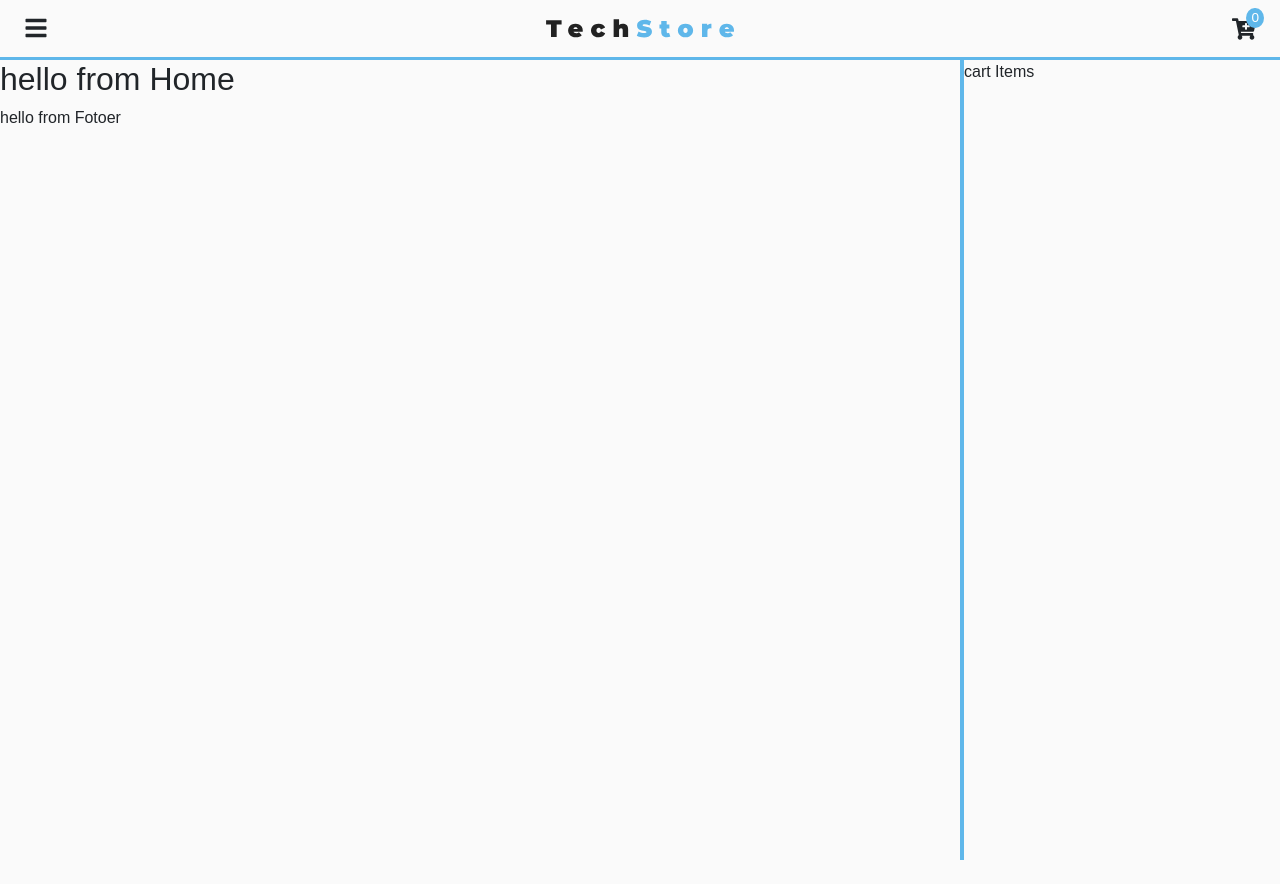
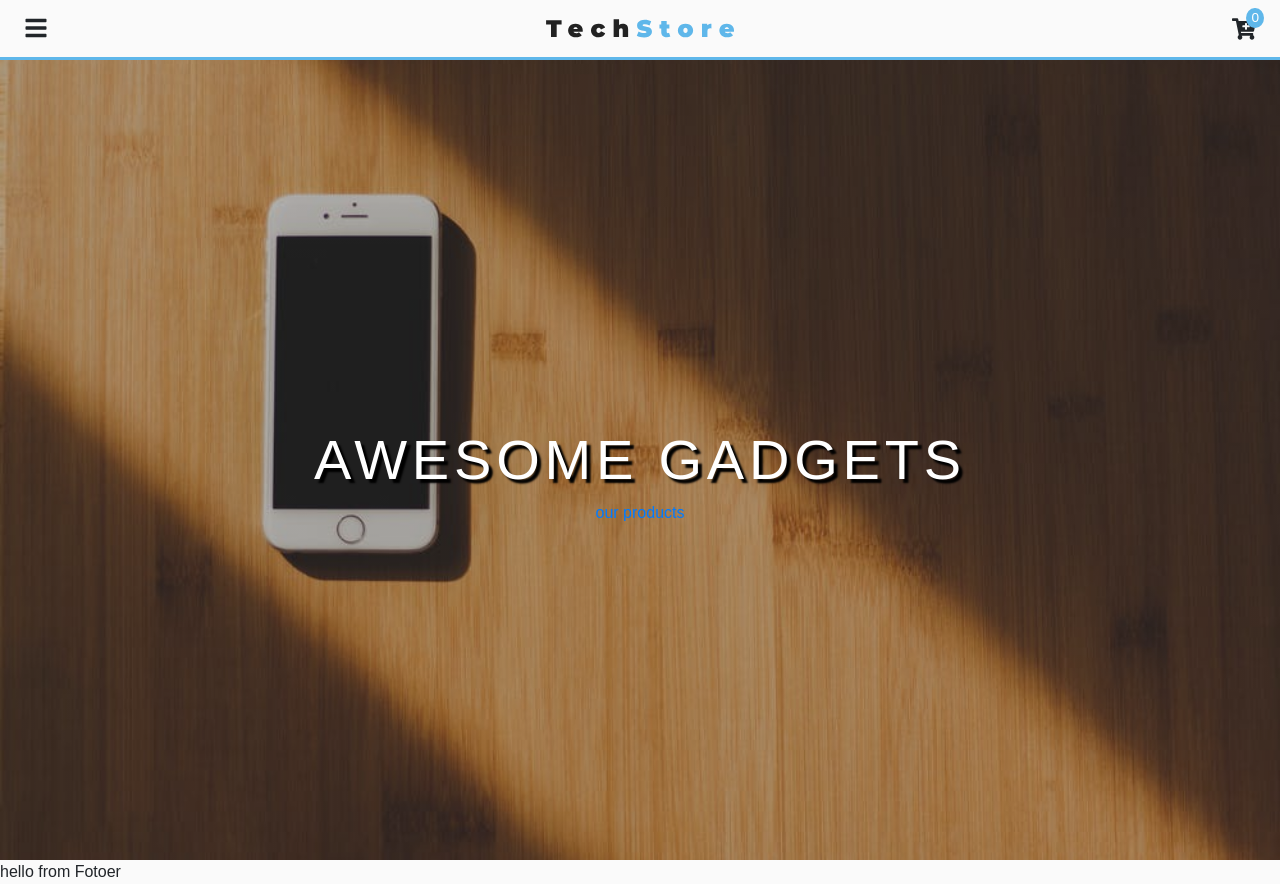
Before and after one commit to ahmadnawazgct/react-gadgetstore, a React (Create React App) app: page / in a window 1280 px wide. Before the commit the page ends 800 px from the top, so only its background shows below. Built offline with nearby package versions, Linux system fonts and the light colour scheme.

Commit message:
first commit

```diff
--- /dev/null
+++ b/src/components/Hero.js
@@ -0,0 +1,34 @@
+import React from 'react';
+import styled from 'styled-components';
+import mainBcg from '../components/images/mainBcg.jpeg';
+
+export default function Hero({img, title, max, children}) {
+    return <HeroWrapper max={max} img={img}>
+        <div className="banner">
+            <h1 className="title">{title}</h1>
+            {children}
+        </div>
+
+    </HeroWrapper>
+}
+
+const HeroWrapper = styled.div`
+  text-align: center;
+  display: flex;
+  align-items: center;
+  justify-content: center;
+  min-height: ${props => (props.max ? "100vh" : "60vh")};
+  color: var(--mainWhite);
+  background: linear-gradient(var(--primaryRGBA), var(--primaryRGBA)),
+    url(${props => props.img}) center/cover no-repeat;
+  .title {
+    padding-top: 2rem;
+    font-size: 3.5rem;
+    text-shadow: 4px 4px 2px rgba(0, 0, 0,1);
+    text-transform:uppercase;
+    letter-spacing:var(--mainSpacing);
+  }
+`;
+Hero.defaultProps = {
+    img:mainBcg
+};
--- a/src/components/Sidecart.js
+++ b/src/components/Sidecart.js
@@ -5,7 +5,7 @@
 export default function Sidecart() {
   return <ProductConsumer>
     {value =>{
-      const { cartOpen, closeCart, cart } = value;
+      const { cartOpen, closeCart} = value;
         return(
           <CartWrapper show={cartOpen} onClick={closeCart}>
             <p>cart Items</p>
--- a/src/components/context/context.js
+++ b/src/components/context/context.js
@@ -4,7 +4,7 @@
 
 class ProductProvider extends Component {
     state ={
-        cartOpen:true,
+        cartOpen:false,
         sidebarOpen:false,
         cartItems:0,
         Links:LinkData,
--- a/src/components/pages/HomePage.js
+++ b/src/components/pages/HomePage.js
@@ -1,17 +1,13 @@
 import React from 'react';
-import { ProductConsumer } from '../context'
+import Hero from '../Hero';
+import { Link } from 'react-router-dom';
 
 export default function HomePage() {
     return(
         <>
-            <ProductConsumer>
-                {value =>{
-                        console.log(value);
-                        return(
-                            <h2>hello from Home</h2>
-                        )
-                }}
-            </ProductConsumer>
+            <Hero title="awesome gadgets" max="true">
+                <Link to="/products" >our products</Link>
+            </Hero>
         </>
     )
 }
```
